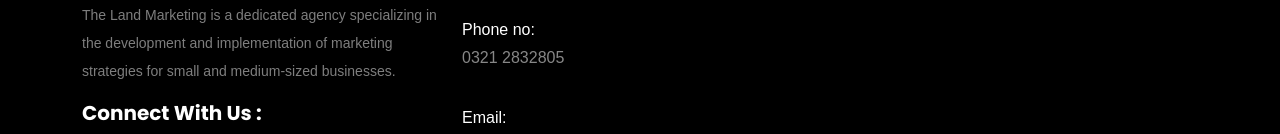
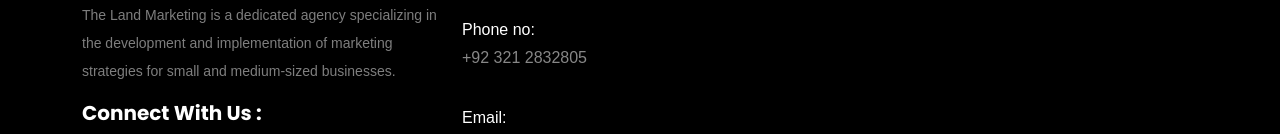
Before and after one commit to muhammadasadullah0/thelandmarketing, a React (Vite) app: page /post in a window 1280 px wide. Shown: the part 3590-3724 px from the top of the page. Built offline with nearby package versions, Linux system fonts and the light colour scheme.

Commit message:
Update Footer.jsx

```diff
--- a/src/components/Footer.jsx
+++ b/src/components/Footer.jsx
@@ -126,7 +126,7 @@ const Footer = () => {
               <p style={{color: 'white'}}>
                 Phone no:
                 <br />
-                <a target='_blank' href="tel:+920321 2832805">0321 2832805</a>
+                <a target='_blank' href="tel:+920321 2832805">+92 321 2832805</a>
               </p>
               </li>
               <br />
```
